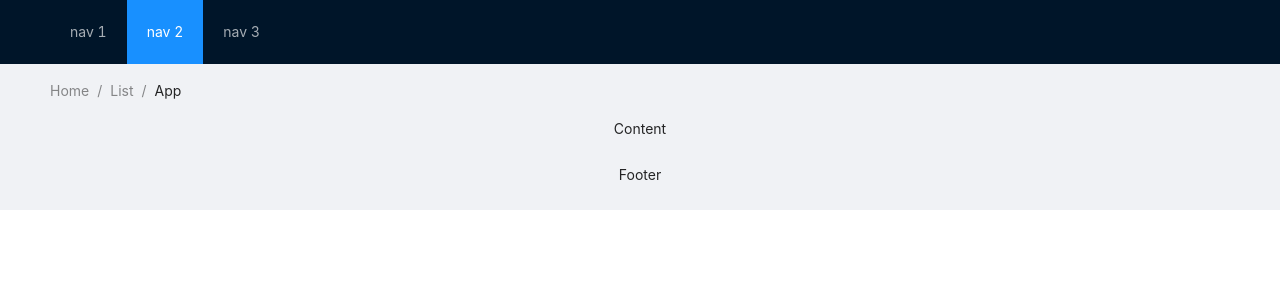
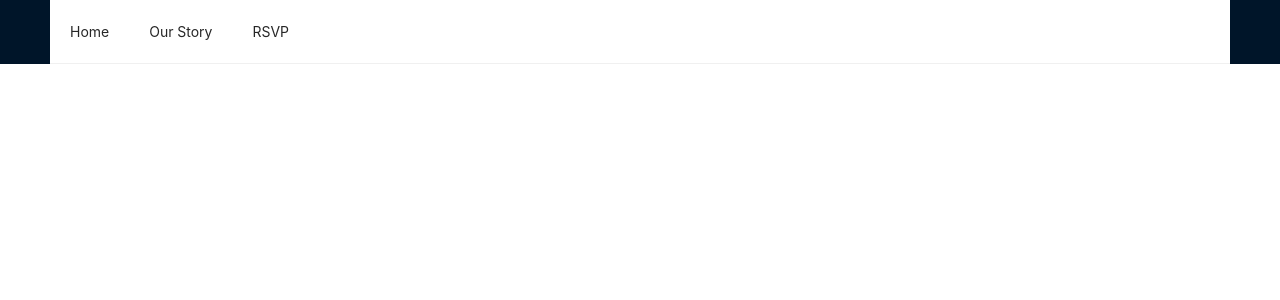
Before and after one commit to johengrace/wedding, a React (Create React App) app: page / in a window 1280 px wide. Shown: the top 300 px of the page. Built offline with nearby package versions, Linux system fonts and the light colour scheme.

Commit message:
Add parallax scrolling and navigation bar

```diff
--- a/package.json
+++ b/package.json
@@ -16,6 +16,8 @@
     "react-dom": "^17.0.2",
     "react-router-dom": "^5.2.0",
     "react-scripts": "4.0.3",
+    "react-scroll-parallax": "^2.4.0",
+    "styled-components": "^5.3.0",
     "typescript": "^4.3.2",
     "web-vitals": "^1.0.1"
   },
@@ -47,6 +49,7 @@
   },
   "devDependencies": {
     "@types/react-router-dom": "^5.1.7",
+    "eslint-plugin-react-hooks": "^4.2.0",
     "gh-pages": "^3.2.0"
   }
 }
--- a/src/App.css
+++ b/src/App.css
@@ -38,3 +38,11 @@
     transform: rotate(360deg);
   }
 }
+
+.top-nav {
+  position: "relative";
+  top: 0;
+  background: "rgba(255, 255, 255, 0.5)";
+  width: "350";
+  height: "85px";
+}
--- a/src/App.tsx
+++ b/src/App.tsx
@@ -1,11 +1,21 @@
-import React, { FC } from 'react';
 import './App.css';
-import FancyButton from './component/FancyButton';
-import RootPage from './pages/root';
-import AppRoutes from "./routes"
+import { ParallaxProvider } from 'react-scroll-parallax';
+import { ParallaxImage, ParallaxLayout } from './component/ParallaxScroll';
+import NavBar from './component/Navigation';
+import Layout, { Content, Header } from 'antd/lib/layout/layout';
 
-const App: FC = () => (
-    <RootPage />
-);
+const App = () => {
+    return (
+        <Layout>
+            <Header>
+                <NavBar />
+            </Header>
+            <Content>
+            </Content>
+        </Layout>
+
+    );
+}
+
 
 export default App;
--- /dev/null
+++ b/src/component/Navigation.tsx
@@ -0,0 +1,31 @@
+import { Menu } from "antd";
+import { useState } from "react";
+import 'antd/dist/antd.css';
+
+
+
+const NavBar = () => {
+    const [state, setState] = useState("home");
+
+
+    function handleClick(value:string) {
+        setState(value);
+    }
+
+    return(
+        <Menu mode="horizontal" className="top-nav">
+            <Menu.Item>
+                Home
+            </Menu.Item>
+            <Menu.Item>
+                Our Story
+            </Menu.Item>
+            <Menu.Item className="topnav">
+                RSVP
+            </Menu.Item>
+        </Menu>
+    )
+}
+
+
+export default NavBar;
--- /dev/null
+++ b/src/component/ParallaxScroll.tsx
@@ -0,0 +1,31 @@
+import React, { useState } from "react";
+import { Parallax, ParallaxBanner, ParallaxProvider } from "react-scroll-parallax";
+import FancyButton from "./FancyButton";
+
+const ParallaxScroll = () => {
+    const [user, setUser] = useState("grace");
+    return (
+        <FancyButton name={user}></FancyButton>
+    )
+}
+
+
+const ParallaxImage = () => (
+    <Parallax className="custom-class" y={[-20, 20]} tagOuter="figure">
+        <img src="https://live.staticflickr.com/65535/46916286155_da0e275e6a_o.png" />
+    </Parallax>
+);
+
+
+const ParallaxLayout = () => (
+    <ParallaxProvider>
+        <ParallaxImage />
+        <h1>Home</h1>
+        <ParallaxImage />
+        <h1>About Us</h1>
+    </ParallaxProvider>
+
+
+);
+
+export {ParallaxScroll, ParallaxImage, ParallaxLayout};
--- a/src/pages/root.tsx
+++ /dev/null
@@ -1,36 +0,0 @@
-import React, { FC } from "react"
-import { Breadcrumb, Button, Layout, Menu } from 'antd';
-
-const { Header, Footer, Sider, Content } = Layout;
-
-export interface RootPageProps {
-    header: string;
-}
-
-const RootPage: FC = () => (
-    <div className="App">
-        <Layout className="layout">
-            <Header>
-                <div className="logo" />
-                <Menu theme="dark" mode="horizontal" defaultSelectedKeys={['2']}>
-                    <Menu.Item key="1">nav 1</Menu.Item>
-                    <Menu.Item key="2">nav 2</Menu.Item>
-                    <Menu.Item key="3">nav 3</Menu.Item>
-                </Menu>
-
-            </Header>
-
-            <Content style={{ padding: '0 50px' }}>
-                <Breadcrumb style={{ margin: '16px 0' }}>
-                    <Breadcrumb.Item>Home</Breadcrumb.Item>
-                    <Breadcrumb.Item>List</Breadcrumb.Item>
-                    <Breadcrumb.Item>App</Breadcrumb.Item>
-                </Breadcrumb>
-                <div className="site-layout-content">Content</div>
-            </Content>
-            <Footer>Footer</Footer>
-        </Layout>
-    </div>
-  );
-
-export default RootPage;
```
Also changed, not shown: src/pages/home.tsx (deleted, +0 -10 lines), src/routes/index.tsx (deleted, +0 -19 lines), src/component/style.css (added), 1 other file (tests, documents, lock files or other folders).
